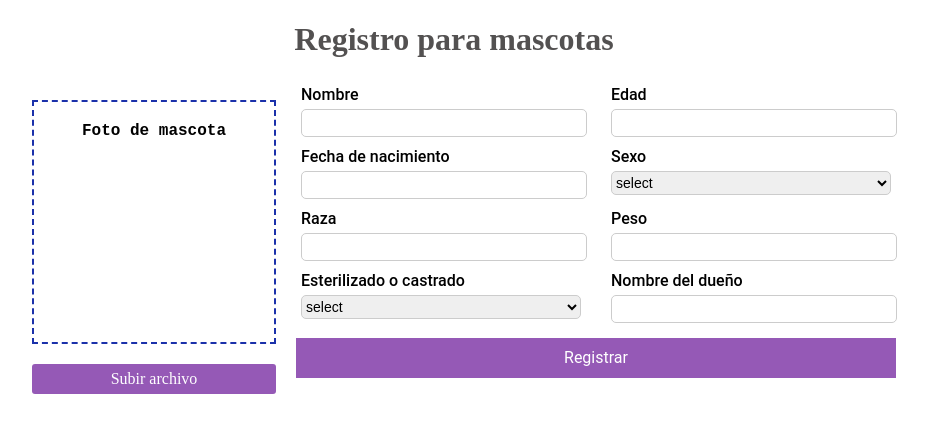
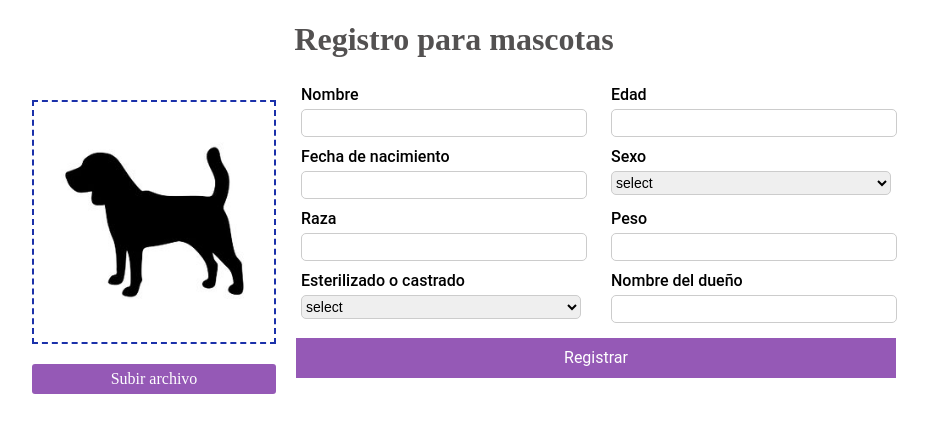
Before and after one commit to sallygongar/pet-registraton-hooks, a React (Create React App) app: page / in a window 1280 px wide. Shown: the top 432 px of the page, without its empty margins (186-1114 px from the left). Built offline with nearby package versions, Linux system fonts and the light colour scheme.

Commit message:
Block settings for pet avatar

```diff
--- a/src/assets/styles/main.css
+++ b/src/assets/styles/main.css
@@ -1,10 +1,6 @@
 .app{
   margin: 0;
   text-align: center;
-}
-
-.content-main{
-
 }
 
 .pets{
@@ -67,3 +63,8 @@
   font-family: 'Courier New', Courier, monospace;
   margin: auto 0;
 }
+
+.photo__avatar-mascota{
+  width: 200px;
+  height: 200px;
+}
--- a/src/components/pets/PetsForm.js
+++ b/src/components/pets/PetsForm.js
@@ -28,15 +28,15 @@ const PetsForm = () =>{
        </div>
        <div className="form-input">
           <label className="form-input__label">Raza</label>
-          <input type='text' name='raze'/>
+          <input type='text' name='race'/>
        </div>
        <div className="form-input">
           <label className="form-input__label">Peso</label>
-          <input type='text' name='size'/>
+          <input type='text' name='weight'/>
        </div>
        <div className="form-input">
           <label className="form-input__label">Esterilizado o castrado</label>
-          <select type="text" name="esterilizado">
+          <select type="text" name="sterilized">
             <option value="">select</option>
             <option value={false}>SI</option>
             <option value={true}>NO</option>
@@ -44,7 +44,7 @@ const PetsForm = () =>{
        </div>
        <div className="form-input">
           <label className="form-input__label">Nombre del dueño</label>
-          <input type='text' name='size'/>
+          <input type='text' name='owner'/>
        </div>
        <div className="form-button" >
           <button className="form-button__register" name="register" type="button">Registrar</button>
--- a/src/components/pets/PetsTemplate.js
+++ b/src/components/pets/PetsTemplate.js
@@ -1,7 +1,6 @@
 import React from 'react';
 import Photo from './Photo';
 import PetsForm from './PetsForm';
-
 
 import '../../assets/styles/main.css';
 
--- a/src/components/pets/Photo.js
+++ b/src/components/pets/Photo.js
@@ -1,4 +1,5 @@
 import React from "react";
+import Mascota from '../../assets/images/mascota.jpg';
 
 const Photo = () => {
   const photo = false
@@ -6,7 +7,10 @@ const Photo = () => {
     <div className="photo">
       <div className="photo__avatar">
         {
-          photo ? <image src="" alt="fulanit"/> : <span className="photo__avatar-label">Foto de mascota</span>
+          photo ? <img src="" alt="fulanit"/> :
+          <div>
+            <img className="photo__avatar-mascota" src={Mascota} alt="mascota"/>
+          </div>
         }
       </div>
       <div className="photo__file">
```
Also changed, not shown: src/assets/images/mascota.jpg (added).
